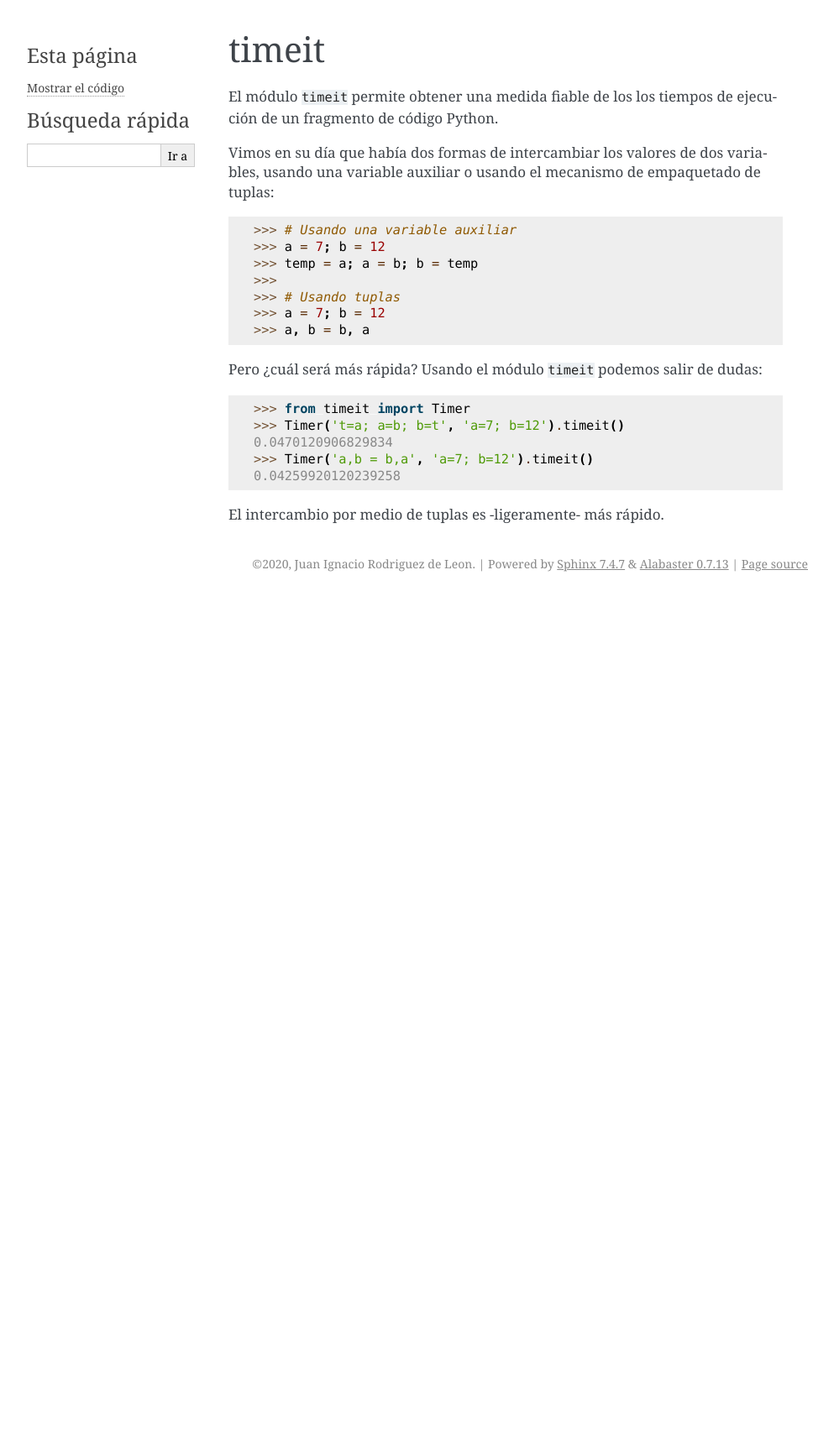
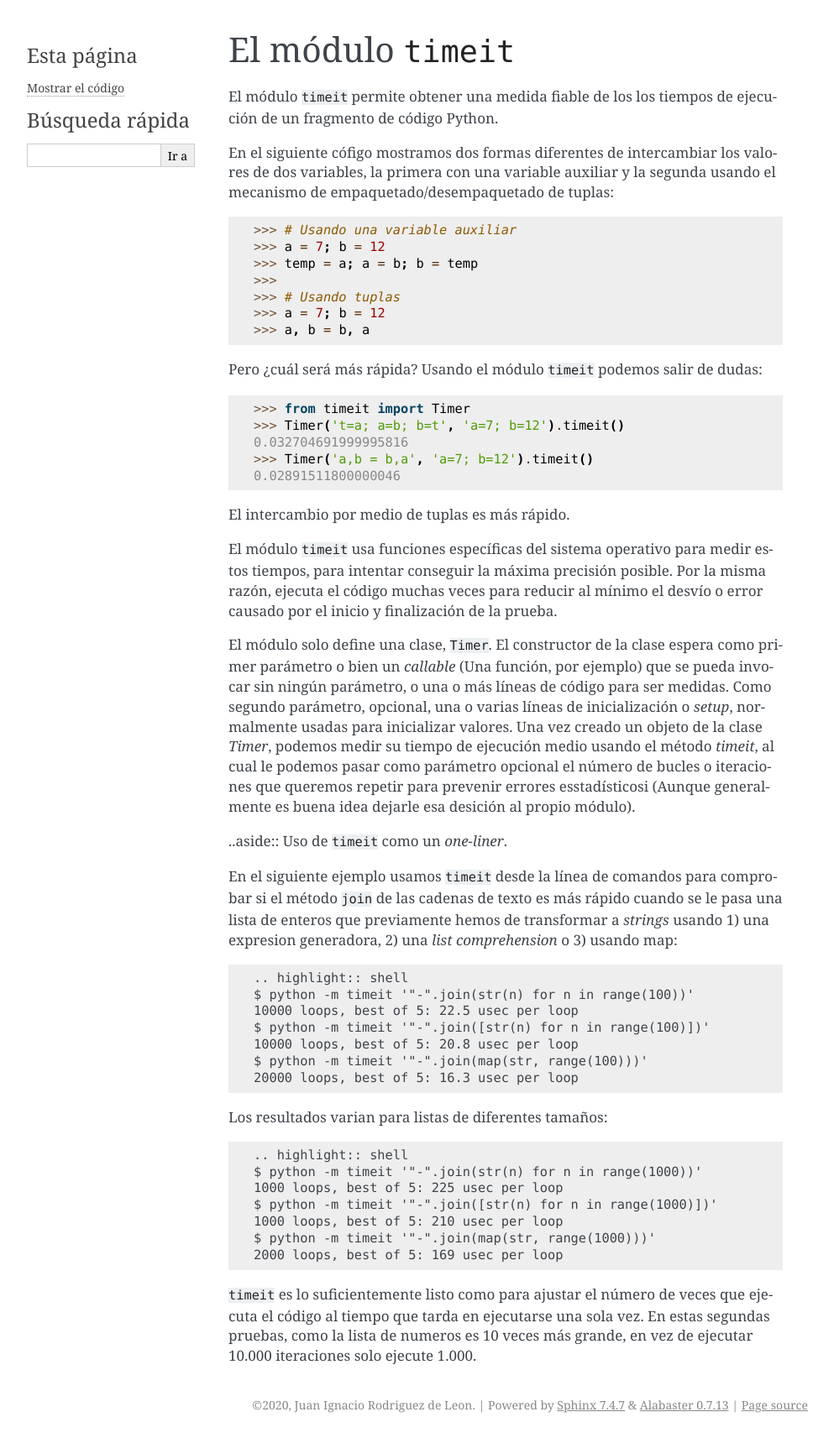
Before and after one commit to euribates/herpetomicom, a Sphinx documentation site: the page built from source/libs/standard/timeit.rst, in a window 1280 px wide. Shown: the whole page at 84% size, without its empty margins (148-1141 px from the left). Built offline with Sphinx 7.4.7, drawn with Linux system fonts in a browser that asks for light colours; before the commit the page ends 900 px from its top, so only the background shows below that.

Commit message:
Añade bibliografia (parcial) y mas documentación sobre timeit

```diff
--- a/source/index.rst
+++ b/source/index.rst
@@ -3,7 +3,7 @@
    You can adapt this file completely to your liking, but it should at least
    contain the root `toctree` directive.
 
-Welcome to El Herpetomicom - El pequeño libro de Python's documentation!
+Welcome to El Herpetomicom - El pequeño libro de Python
 ========================================================================
 
 .. toctree::
@@ -14,6 +14,7 @@ Welcome to El Herpetomicom - El pequeño libro de Python's documentation!
 
    libs/standard/itertools
    libs/standard/timeit
+   biblio
 
 
 Indices and tables
--- a/source/libs/standard/timeit.rst
+++ b/source/libs/standard/timeit.rst
@@ -1,12 +1,14 @@
-timeit
+El módulo ``timeit``
 ~~~~~~~~~~~~~~~~~~~~~~~~~~~~~~~~~~~~~~~~~~~~~~~~~~~~~~~~~~~~~~~~~~~~~~~
+
+.. index:: timeit
 
 El módulo ``timeit`` permite obtener una medida fiable de los los tiempos de ejecución
 de un fragmento de código Python.
 
-Vimos en su día que había dos formas de intercambiar
-los valores de dos variables, usando una variable auxiliar
-o usando el mecanismo de empaquetado de tuplas::
+En el siguiente cófigo mostramos dos formas diferentes de intercambiar
+los valores de dos variables, la primera con una variable auxiliar
+y la segunda usando el mecanismo de empaquetado/desempaquetado de tuplas::
 
     >>> # Usando una variable auxiliar
     >>> a = 7; b = 12
@@ -21,8 +23,54 @@ salir de dudas::
 
     >>> from timeit import Timer
     >>> Timer('t=a; a=b; b=t', 'a=7; b=12').timeit()
-    0.0470120906829834
+    0.032704691999995816
     >>> Timer('a,b = b,a', 'a=7; b=12').timeit()
-    0.04259920120239258
+    0.02891511800000046
 
-El intercambio por medio de tuplas es -ligeramente- más rápido.
+El intercambio por medio de tuplas es más rápido.
+
+El módulo ``timeit`` usa funciones específicas del sistema operativo para medir estos tiempos, para
+intentar conseguir la máxima precisión posible. Por la misma razón, ejecuta el código muchas veces
+para reducir al mínimo el desvío o error causado por el inicio y finalización de la prueba.
+
+.. index:: Timer
+
+El módulo solo define una clase, ``Timer``. El constructor de la clase espera como primer
+parámetro o bien un *callable* (Una función, por ejemplo) que se pueda invocar sin ningún parámetro,
+o una o más líneas de código para ser medidas. Como segundo parámetro, opcional, una o varias líneas
+de inicialización o *setup*, normalmente usadas para inicializar valores. Una vez creado un objeto
+de la clase `Timer`, podemos medir su tiempo de ejecución medio usando el método `timeit`, al cual
+le podemos pasar como parámetro opcional el número de bucles o iteraciones que queremos repetir para
+prevenir errores esstadísticosi (Aunque generalmente es buena idea dejarle esa desición al propio
+módulo).
+
+..aside:: Uso de ``timeit`` como un *one-liner*.
+
+En el siguiente ejemplo
+usamos ``timeit`` desde la línea de comandos para comprobar si el método ``join`` de las
+cadenas de texto es más rápido cuando se le pasa una lista de enteros que previamente
+hemos de transformar a *strings* usando 1) una expresion generadora, 2) una *list comprehension*
+o 3) usando map::
+
+    .. highlight:: shell
+    $ python -m timeit '"-".join(str(n) for n in range(100))'
+    10000 loops, best of 5: 22.5 usec per loop
+    $ python -m timeit '"-".join([str(n) for n in range(100)])'
+    10000 loops, best of 5: 20.8 usec per loop
+    $ python -m timeit '"-".join(map(str, range(100)))'
+    20000 loops, best of 5: 16.3 usec per loop
+
+Los resultados varian para listas de diferentes tamaños::
+
+    .. highlight:: shell
+    $ python -m timeit '"-".join(str(n) for n in range(1000))'
+    1000 loops, best of 5: 225 usec per loop
+    $ python -m timeit '"-".join([str(n) for n in range(1000)])'
+    1000 loops, best of 5: 210 usec per loop
+    $ python -m timeit '"-".join(map(str, range(1000)))'
+    2000 loops, best of 5: 169 usec per loop
+
+``timeit`` es lo suficientemente listo como para ajustar el número de veces
+que ejecuta el código al tiempo que tarda en ejecutarse una sola vez. En estas segundas pruebas,
+como la lista de numeros es 10 veces más grande, en vez de ejecutar 10.000 iteraciones solo
+ejecute 1.000.
```
Also changed, not shown: source/biblio.rst (added, +19 -0 lines), 1 other file.
